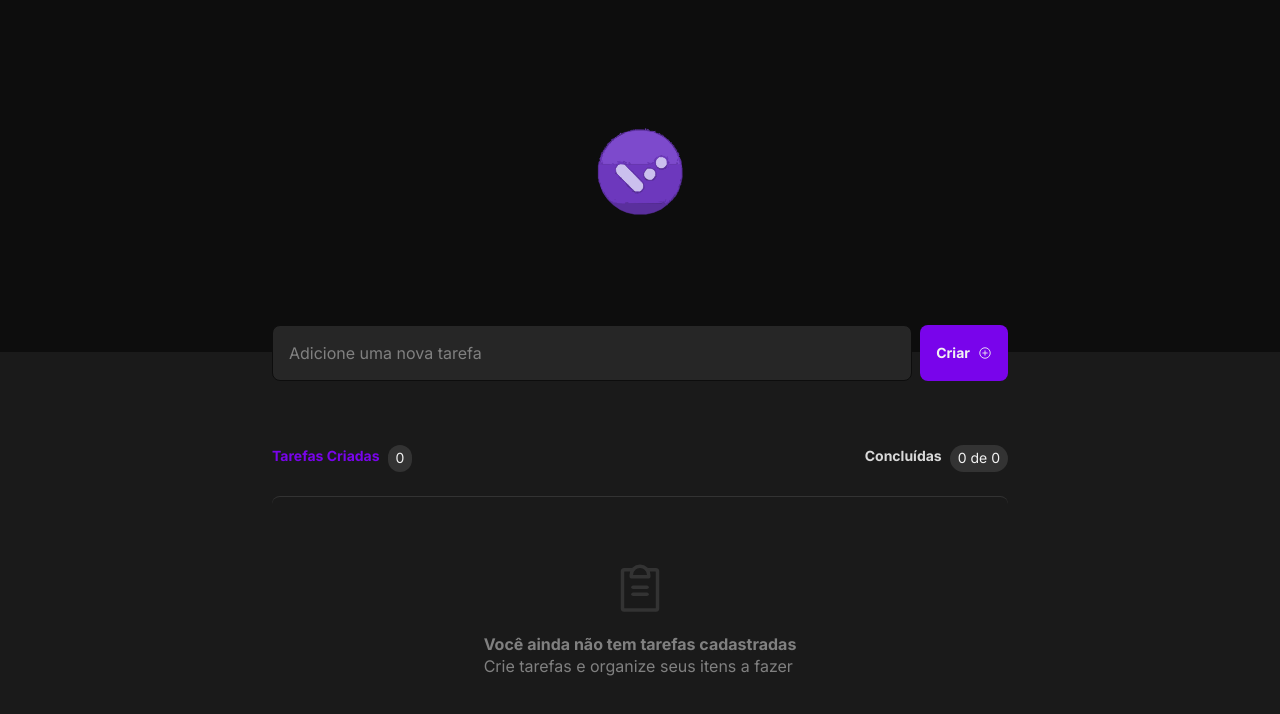
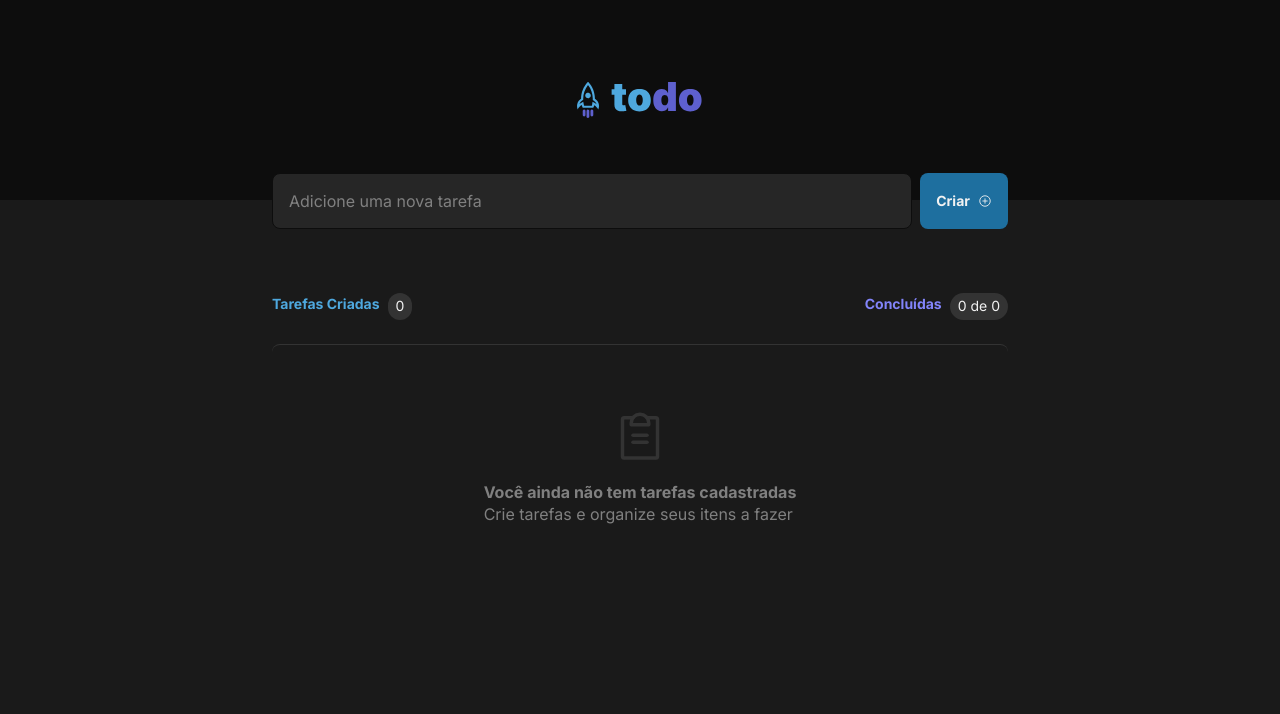
Before and after one commit to ryanadriel/todo-list, a React (Vite) app: page / in a window 1280 px wide. Shown: the top 714 px of the page. Built offline with nearby package versions, Linux system fonts and the light colour scheme.

Commit message:
revert logo and styles

```diff
--- a/src/App.css
+++ b/src/App.css
@@ -1,8 +1,8 @@
 :root {
-  --purple: #7904EB;
-  --purple-dark: #7904EB;
-  --white: #D9D9D9;
-
+  --blue-dark: #1E6F9F;
+  --blue: #4EA8DE;
+  --purple-dark: #5E60CE;
+  --purple: #8284FA;
 
   --gray-100: #F2F2F2;
   --gray-200: #D9D9D9;
--- a/src/components/Header.module.css
+++ b/src/components/Header.module.css
@@ -6,5 +6,5 @@
 }
 
 .header img {
-  height: 20rem;
+  height: 4.8;
 }
--- a/src/components/Header.tsx
+++ b/src/components/Header.tsx
@@ -1,4 +1,4 @@
-import todoLogo from "../assets/todo-logo.svg";
+import todoLogo from "../assets/todo-logo1.svg";
 import styles from "./Header.module.css";
 
 export function Header() {
--- a/src/components/Info.module.css
+++ b/src/components/Info.module.css
@@ -18,9 +18,9 @@
 }
 
 .created strong {
-  color: var(--purple);
+  color: var(--blue);
 }
 
 .done strong {
-  color: var(--white);
+  color: var(--purple);
 }
--- a/src/components/NewTask.module.css
+++ b/src/components/NewTask.module.css
@@ -26,7 +26,7 @@
   border: 0;
   border-radius: 8px;
 
-  background: var(--purple);
+  background: var(--blue-dark);
 
   color: var(--gray-100);
   font-size: 1.4rem;
@@ -36,6 +36,6 @@
   transition: background-color 0.2s;
 
   &:hover {
-    background: var(--purple);
+    background: var(--blue);
   }
 }
--- a/src/components/NewTask.tsx
+++ b/src/components/NewTask.tsx
@@ -1,7 +1,7 @@
 import { PlusCircle } from "phosphor-react";
 import styles from "./NewTask.module.css";
 import { SetStateAction, useState } from "react";
-import { createTodo } from "../service/todoService";
+import { v4 as uuidv4 } from "uuid";
 
 interface Task {
   id: string;
@@ -22,20 +22,15 @@ export function NewTask({ onAddTask }: NewTaskProps) {
     setNewTask(event.target.value);
   };
 
-  const handleAddTask = async () => {
-    if (newTask.trim() === "") return;
+  const handleAddTask = () => {
+    if (newTask.trim() !== "") {
+      const newTaskObj = {
+        id: uuidv4(),
+        title: newTask,
+        isCompleted: false,
+      };
 
-    try {
-      const createdTodo = await createTodo({
-        description: newTask,
-        completed: false,
-      });
-
-      onAddTask(createdTodo);
-      setNewTask("");
-    } catch {
-      console.error("Erro ao adicionar tarefa");
-      alert("Erro ao adicionar tarefa");
+    onAddTask(newTaskObj);
     }
   };
 
--- a/src/components/Task.module.css
+++ b/src/components/Task.module.css
@@ -59,11 +59,11 @@
 }
 
 .circle {
-  color: var(--purple);
+  color: var(--blue);
   fill: transparent;
 
   &:hover {
-    fill: var(--purple);
+    fill: var(--blue-dark);
   }
 }
 
@@ -71,7 +71,7 @@
   fill: var(--purple-dark);
 
   &:hover {
-    fill: var(--white);
+    fill: var(--purple);
   }
 }
 
--- a/src/components/Task.tsx
+++ b/src/components/Task.tsx
@@ -1,20 +1,26 @@
 import styles from "./Task.module.css";
 import { useState } from "react";
 import { CheckCircle, Circle, Trash } from "phosphor-react";
-import { Task as TaskType } from '../types/Task';
 
 interface TaskProps {
-  task: TaskType;
+  task: {
+    id: string;
+    title: string;
+    isCompleted: boolean;
+  };
+
+  taskId: string;
   onCompletedTasks: (isCompleted: boolean) => void;
   onDeleteTask: (taskId: string, isCompleted: boolean) => void;
 }
 
 export function Task({
   task,
+  taskId,
   onCompletedTasks,
   onDeleteTask,
 }: TaskProps) {
-  const [isChecked, setIsChecked] = useState(task.isCompleted);
+  const [isChecked, setIsChecked] = useState(false);
 
   const toggleCheckbox = () => {
     setIsChecked(!isChecked);
@@ -22,7 +28,7 @@ export function Task({
   };
 
   const handleDeleteTask = () => {
-    onDeleteTask(task.id, isChecked);
+    onDeleteTask(taskId, isChecked);
   };
 
   return (
```
Also changed, not shown: src/assets/todo-logo1.svg (added).
